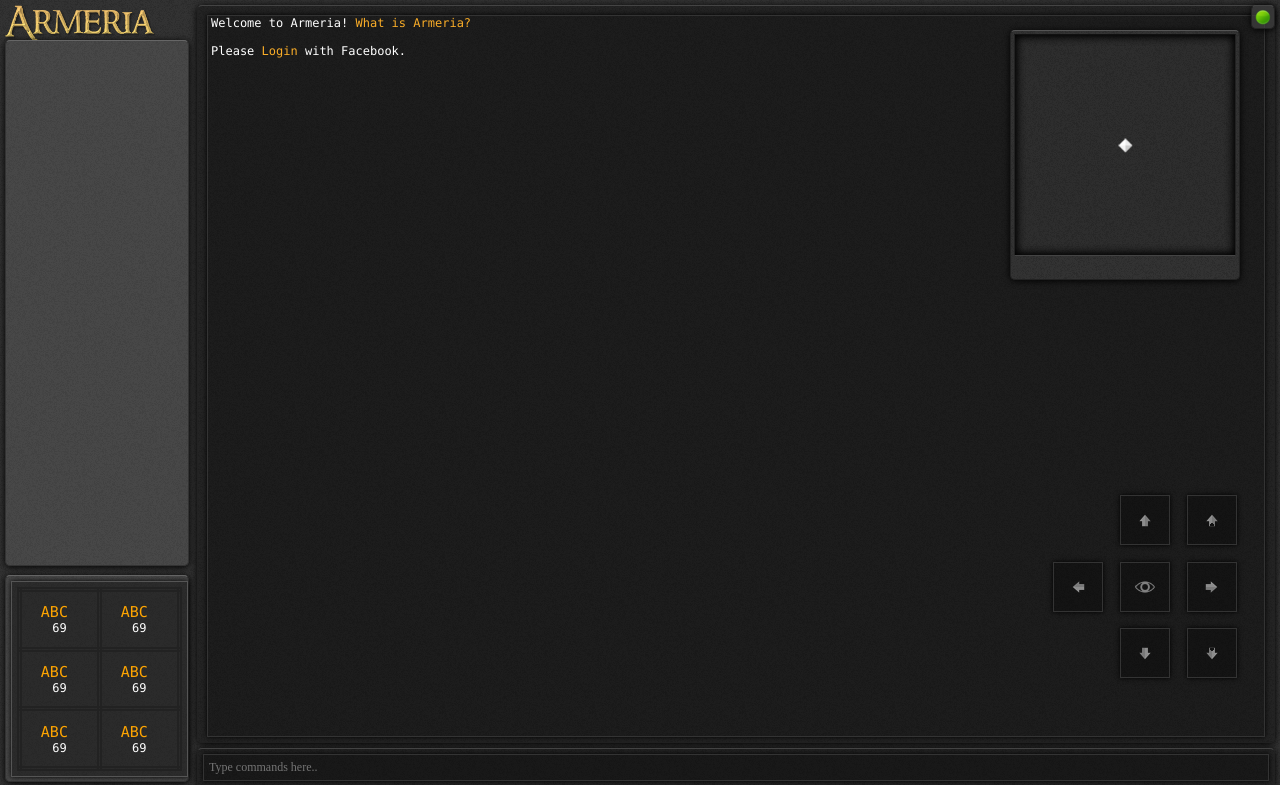
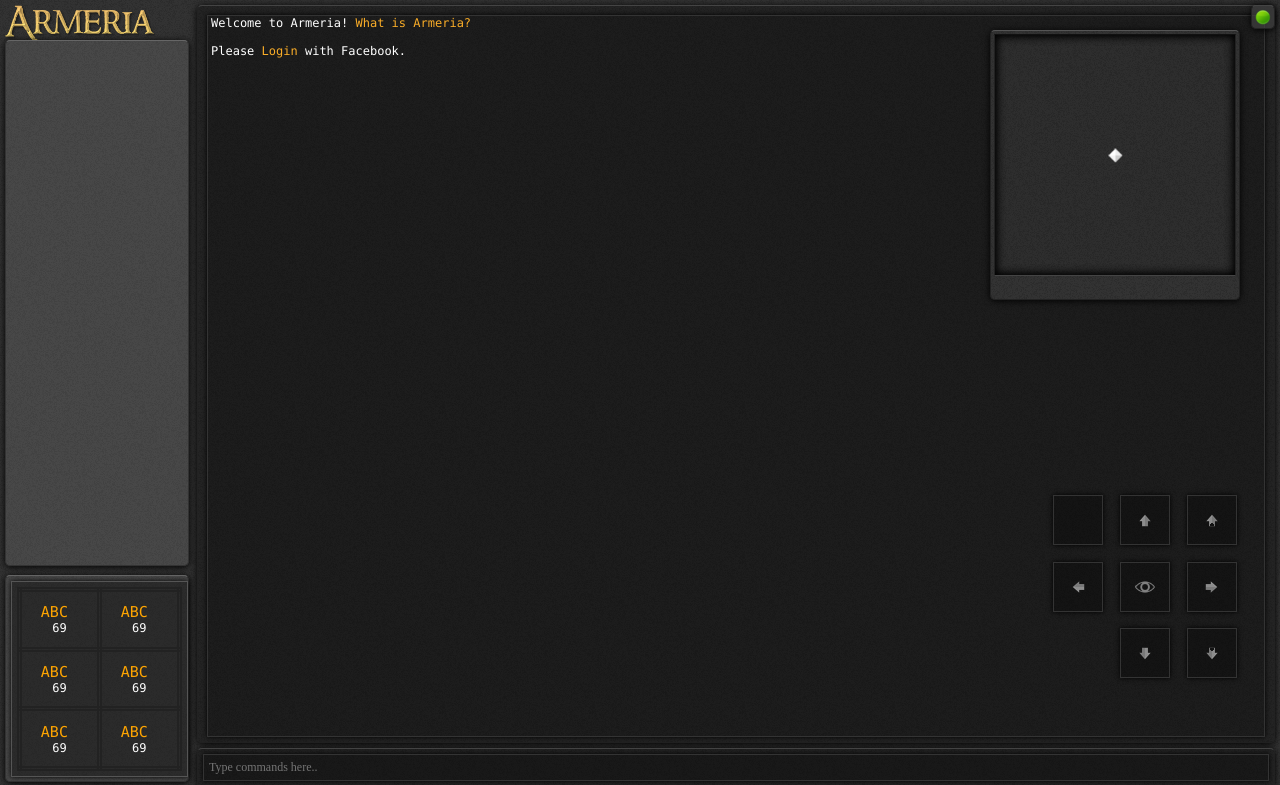
Before and after one commit to heyitsmdr/armeria-original, a PHP site: page / in a window 1280 px wide. Shown: the top 785 px of the page. Run offline with PHP 8.4, Linux system fonts and the light colour scheme; a map, chart or similar area stays blank; some libraries are stand-ins or nearby versions; some web fonts are replaced.

Commit message:
#13: Attack button for mobile client, #12: Map Tile Size client, #15: Emote Punctuation client ALL Resolved. ^JS

```diff
--- a/app.js
+++ b/app.js
@@ -77,7 +77,7 @@ io.sockets.on('connection', function(socket){
     socket.on('cmd', function(data){
         // get base command
         var sections = data.cmd.split(' ');
-        var cmd = matchcmd(sections[0], new Array('say', 'move', 'look', 'me', 'whisper', 'reply'));
+        var cmd = matchcmd(sections[0], new Array('say', 'move', 'look', 'me', 'whisper', 'reply', 'attack'));
         sections.shift();
         var cmd_args = sections.join(' ');
 
@@ -100,6 +100,9 @@ io.sockets.on('connection', function(socket){
             case 'reply':
                 LOGIC.reply(player, cmd_args);
                 break;
+            case 'attack':
+                LOGIC.attack(player, cmd_args);
+                break;
             default:
                 if(!LOGIC.emote(player, cmd.toLowerCase()))
                     player.msg('That command is not recognized. Try again.');
--- a/css/minimap.css
+++ b/css/minimap.css
@@ -5,8 +5,8 @@
 }
 
 #gameMapCanvas div.grid {
-    width: 20px;
-    height: 20px;
+    width: 30px;
+    height: 30px;
     position: absolute;
     background-image: url('../images/tiles/tileset.jpg');
 
@@ -18,17 +18,17 @@
 
 #gameMapCanvas div.type_dirt {
     background-color: rgba(133, 109, 66, 1);
-    background-position: -20px 0;
+    background-position: -30px 0;
 }
 
 #gameMapCanvas div.type_water {
     background-color: rgba(54, 133, 217, 1);
-    background-position: -40px 0;
+    background-position: -60px 0;
 }
 
 #gameMapCanvas div.type_weapon {
     background-color: rgba(94, 94, 94, 1);
-    background-position: -60px 0;
+    background-position: -90px 0;
 }
 
 #gameMapCanvas div.bordertrbl, #gameMapCanvas div.bordertrl, #gameMapCanvas div.bordertl, #gameMapCanvas div.borderl, #gameMapCanvas div.bordertrb, #gameMapCanvas div.bordertr, #gameMapCanvas div.bordert, #gameMapCanvas div.borderrb, #gameMapCanvas div.borderr, #gameMapCanvas div.borderb, #gameMapCanvas div.borderrl, #gameMapCanvas div.bordertb, #gameMapCanvas div.bordertbl, #gameMapCanvas div.borderrl, #gameMapCanvas div.borderrbl,#gameMapCanvas div.borderbl {
--- a/css/style.css
+++ b/css/style.css
@@ -161,8 +161,8 @@ input:focus {
 }
 #frameGameMap {
     visibility: visible;
-    width: 228px;
-    height: 248px;
+    width: 248px;
+    height: 268px;
     float: right;
     position: absolute;
     top: 30px;
@@ -217,8 +217,8 @@ input:focus {
     font-family: 'Paprika', serif;
 }
 #gameMap {
-    width: 220px;
-    height: 220px;
+    width: 240px;
+    height: 240px;
     margin: 3px;
     border: solid thin #222;
     border-top: solid thin #111;
@@ -228,8 +228,8 @@ input:focus {
 }
 #playerMark {
     position: relative;
-    width: 220px;
-    height: 220px;
+    width: 240px;
+    height: 240px;
     background-image: url('../images/tiles/playerMark.png');
     background-repeat: no-repeat;
     background-position: center;
@@ -240,9 +240,9 @@ input:focus {
 }
 #mapShadow {
     position: relative;
-    top: -220px;
-    width: 220px;
-    height: 220px;
+    top: -240px;
+    width: 240px;
+    height: 240px;
     box-shadow:inset 0 0 10px #000;
     -moz-box-shadow:inset 0 0 10px #000;
     -webkit-box-shadow:inset 0 0 10px #000;
@@ -291,7 +291,7 @@ input:focus {
 #dir_W {
     background-image: url('../images/layout/dir_W.png');
 }
-#dir_L {
+#act_Look {
     background-image: url('../images/layout/dir_L.png');
 }
 #dir_E {
--- a/engine.js
+++ b/engine.js
@@ -207,8 +207,8 @@ var GameEngine = new function() {
             var y = parseInt(maproom.y);
             var z = parseInt(maproom.z);
             if(z != GameEngine.mapz) return true; // skip
-            var left = x * 20;
-            var top = y * 20;
+            var left = x * 30;
+            var top = y * 30;
             // calculate borders
             var border_class = '';
             if(!GameEngine.mapGridAt(x, y - 1)) border_class += 't';
@@ -218,8 +218,6 @@ var GameEngine = new function() {
             if(border_class) border_class = ' border' + border_class;
             $('#gameMapCanvas').html($('#gameMapCanvas').html() + "<div class='grid " + next_type + border_class + "' style='top: " + top + "px; left: " + left + "px'></div>");
 
-            //if(next_type == 'type_grass') { next_type = 'type_dirt'; } else { next_type = 'type_grass'; }
-            //if(next_type == 'type_grass') { next_type = 'type_dirt'; } else if (next_type == 'type_dirt') { next_type = 'type_water'; } else if (next_type == 'type_water') { next_type = 'type_grass'; }
             if(next_type == 'type_grass'){ next_type = 'type_dirt'; } else if (next_type == 'type_dirt'){ next_type = 'type_water'; } else if (next_type == 'type_water'){ next_type = 'type_weapon'; } else if (next_type == 'type_weapon'){ next_type = 'type_grass'; }
         });
     }
@@ -236,12 +234,12 @@ var GameEngine = new function() {
         if(!this.mapdata) { console.log('GameEngine.mapPosition('+x+','+y+','+z+'): failed - local map cache empty'); return;}
         if(!this.mapGridAt(x, y)) { console.log('GameEngine.mapPosition('+x+','+y+','+z+'): failed - destination doesnt exist in local map cache'); return;}
         if(this.mapz != z) this.mapRender(false);
-        var new_left = (80 + (-20 * (x - 1))) + 'px';
-        var new_top =  (80 + (-20 * (y - 1))) + 'px';
+        var new_left = (75 + (-30 * (x - 1))) + 'px';
+        var new_top =  (75 + (-30 * (y - 1))) + 'px';
         $('#gameMapCanvas').stop();
         if($('#gameMapCanvas').css('left') != new_left)
-            $('#gameMapCanvas').animate({left: new_left}, 250);
+            $('#gameMapCanvas').animate({left: new_left}, 375);
         if($('#gameMapCanvas').css('top') != new_top)
-            $('#gameMapCanvas').animate({top: new_top}, 250);
+            $('#gameMapCanvas').animate({top: new_top}, 375);
     }
 };
--- a/index.html
+++ b/index.html
@@ -5,7 +5,7 @@
         <!-- Stylesheets -->
         <link id="cssReset" rel="stylesheet" type="text/css" href="css/reset.css">
         <link id="cssStandard" rel="stylesheet" type="text/css" href="css/style.css">
-        <link id="cssStandard" rel="stylesheet" type="text/css" href="css/minimap.css">
+        <link rel="stylesheet" type="text/css" href="css/minimap.css">
 
         <link href='http://fonts.googleapis.com/css?family=Paprika' rel='stylesheet' type='text/css'>
         <!-- Scripts -->
@@ -108,13 +108,13 @@
 
             <table border="0" bordercolor="#ff0000" frame="void" id="movementControls">
             <tr>
-                <td></td>
+                <td><input type="button" id="act_Attack" class="movementButton shadow2 border333" onClick="movementButtonClick('/attack')"/></td>
                 <td><input type="button" id="dir_N" class="movementButton shadow2 border333" onClick="movementButtonClick('n')"/></td>
                 <td><input type="button" id="dir_U" class="movementButton shadow2 border333" onClick="movementButtonClick('u')"/></td>
             </tr>
             <tr>
                 <td><input type="button" id="dir_W" class="movementButton shadow2 border333" onClick="movementButtonClick('w')"/></td>
-                <td><input type="button" id="dir_L" class="movementButton shadow2 border333" onClick="movementButtonClick('/look')"/></td>
+                <td><input type="button" id="act_Look" class="movementButton shadow2 border333" onClick="movementButtonClick('/look')"/></td>
                 <td><input type="button" id="dir_E" class="movementButton shadow2 border333" onClick="movementButtonClick('e')"/></td>
             </tr>
             <tr>
```
Also changed, not shown: classes/logic.js (+8 -1 lines), images/tiles/tileset.jpg.
